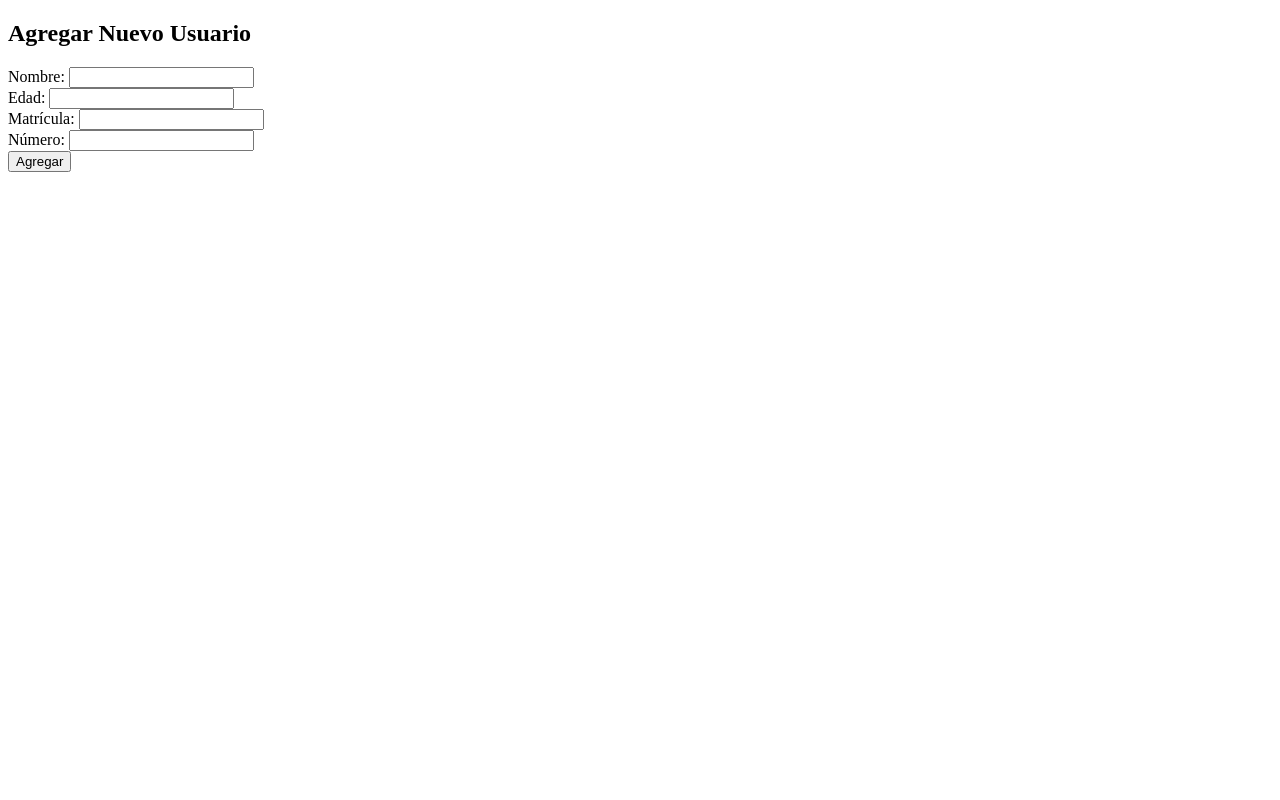
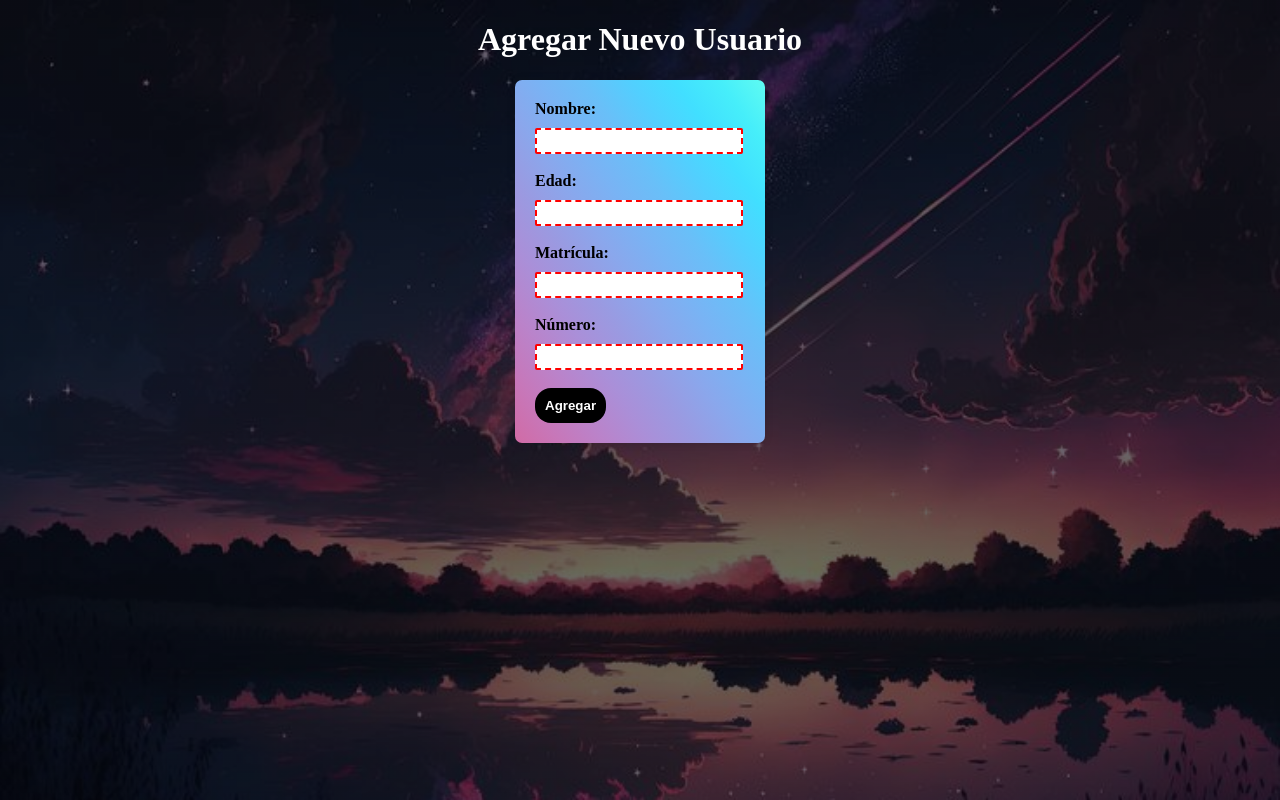
Before and after one commit to MirshaNohely/TEP2, a website: page public/index.html in a window 1280 px wide. Drawn offline with Linux system fonts and the light colour scheme; no server answers.

Commit message:
poniendo estilos

```diff
--- a/public/index.html
+++ b/public/index.html
@@ -5,25 +5,28 @@
     <meta charset="UTF-8">
     <meta name="viewport" content="width=device-width, initial-scale=1.0">
     <title>CRUD App</title>
-    <link rel="stylesheet" href="styles.css">
+    <link rel="stylesheet" href="style.css">
 </head>
 
-<body>
+<body class="fondo">
 
 
-    <h2>Agregar Nuevo Usuario</h2>
+    <h1>Agregar Nuevo Usuario</h1>
     <form id="addForm">
         <label for="name">Nombre:</label>
-        <input type="text" id="name" required><br>
+        <input type="text" id="name" required><br><br>
+
         <label for="age">Edad:</label>
-        <input type="number" id="age" required><br>
+        <input type="number" id="age" required><br><br>
+
         <label for="matricula">Matrícula:</label>
-        <input type="text" id="matricula" required><br>
+        <input type="text" id="matricula" required><br><br>
+
         <label for="numero">Número:</label>
-        <input type="text" id="numero" required><br>
+        <input type="text" id="numero" required><br><br>
+
         <button type="submit">Agregar</button>
     </form>
-
 
     <div id="data"></div>
 
--- a/public/style.css
+++ b/public/style.css
@@ -1,18 +1,104 @@
+
 body {
-    font-family: Arial, sans-serif;
+    font-family: 'Times New Roman', Times, serif;
+    background-color: white;
+    margin: 0;
+    padding: 0;
+    overflow-y: auto;
 }
 
-.container {
-    max-width: 400px;
-    margin: 0 auto;
+h1 {
+    color: #fff;
+    text-align: center;
+}
+
+.fondo{
+    background: linear-gradient(rgba(5, 7, 12, 0.6),rgba(5, 7, 12, 0.6)), url(image/fondo.jpeg) repeat;
+    background-size: 100%;
 }
 
 form {
-    margin-bottom: 20px;
+    background-image: linear-gradient(to right top, #d16ba5, #c777b9,
+     #ba83ca, #aa8fd8, #9a9ae1, #8aa7ec, #79b3f4, #69bff8, #52cffe, #41dfff, #46eefa, #5ffbf1);
+    max-width: 210px;
+    margin: 0 auto;
+    padding: 20px;
+    border-radius: 7px;
+    box-shadow: 0 0 10px rgba(0, 0, 0, 0.1);
 }
 
-label,
-input,
-button {
+label {
+    display: block;
+    font-weight: bold;
     margin-bottom: 10px;
 }
+
+input{
+    width: 200px;
+    height: 20px;
+    border-radius: 2px;
+}
+
+input:invalid:required{
+    border: 2px dashed red;
+    color: red;
+}
+
+input:invalid{
+    border: 2px dashed red;
+    color: red;
+}
+
+button {
+    background: black;
+    cursor: pointer;
+    color: #fff;
+    padding: 10px 10px;
+    border: none;
+    font-weight: bold;
+    border-radius: 1rem;
+    position: relative;
+    transition: 0.1s;
+}
+
+button::before{
+    content: "";
+    position: absolute;
+    top: 0;
+    left: 0;
+    z-index: -1;
+    width: 100%;
+    height: 100%;
+    background: linear-gradient(
+        45deg, red,blue,deeppink,blue,
+        red,blue,deeppink,blue
+    );
+    background-size: 800%;
+    border-radius: 10px;
+    filter: blur(8px);
+    animation: glowing 20s linear infinite;
+}
+
+@keyframes glowing{
+    0% {
+        background-position: 0 0;
+    }
+
+    50%{
+        background-position: 400% 0;
+    }
+
+    0% {
+        background-position: 0 0;
+    }
+}
+
+#data {
+    margin-top: 20px;
+    padding: 20px;
+    border-radius: 5px;
+    background-size: 100%;
+    color: aliceblue;
+    font-family: 'monserrat';
+    font-size: 18px;
+}
```
Also changed, not shown: data.json (+4 -4 lines), public/image/fondo.jpeg (added), public/image/formulario.jpeg (added), public/script.js (line endings or trailing spaces), server.js (line endings or trailing spaces).
